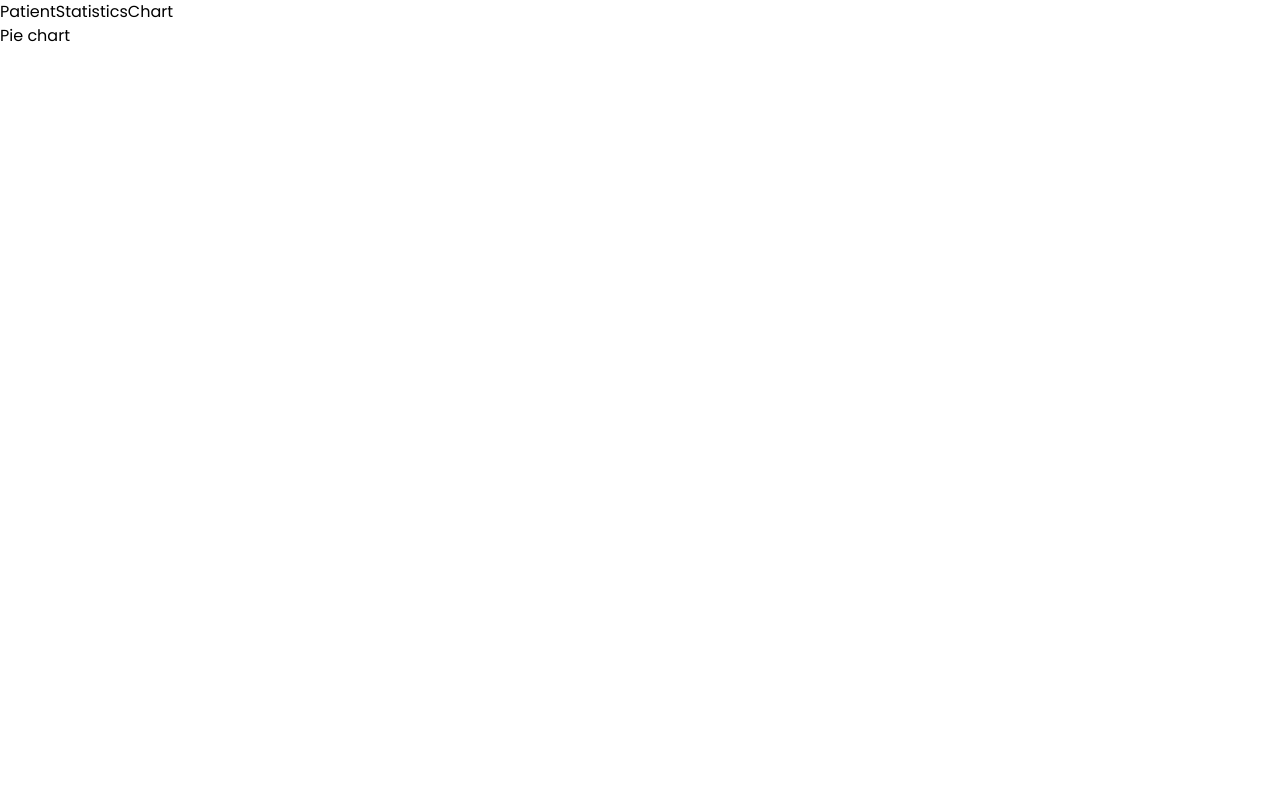
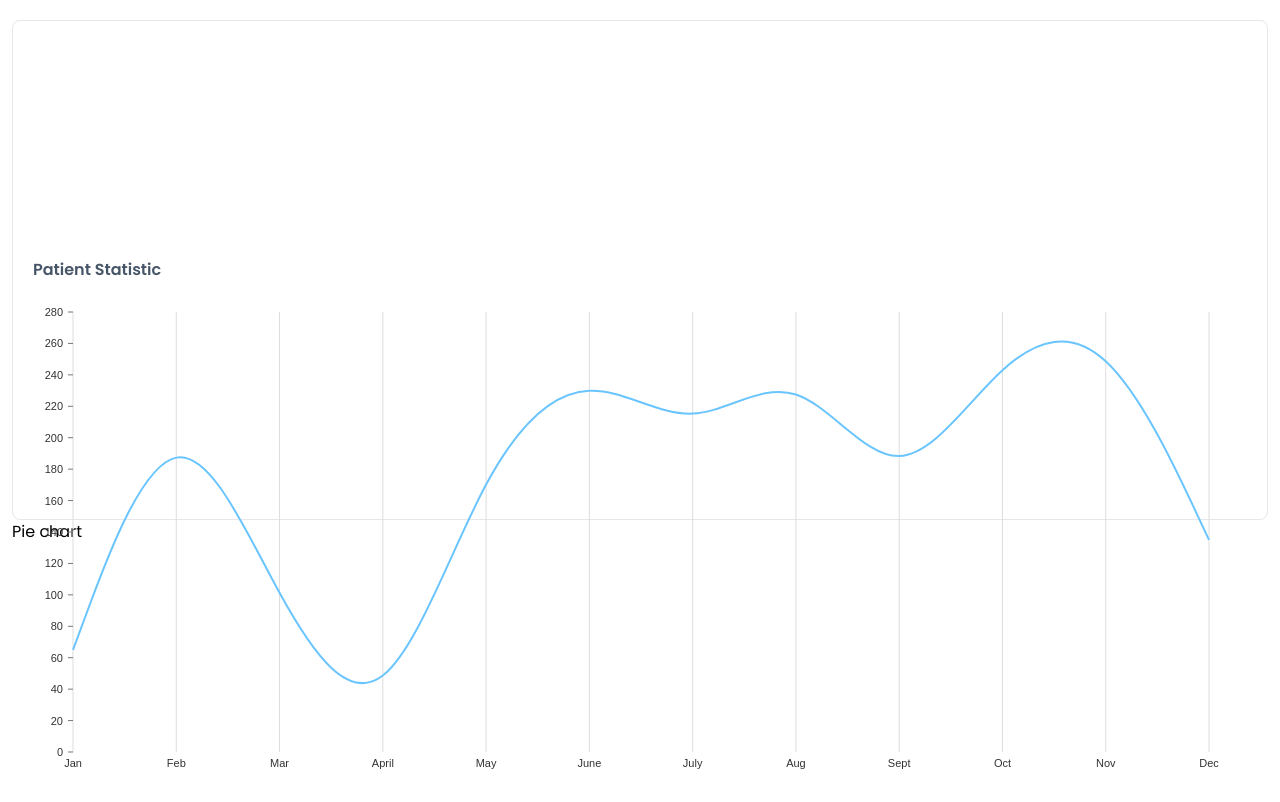
Before and after one commit to zreonx/hms-dashboard, a React (Vite) app in the folder frontend/: page / in a window 1280 px wide. Built offline with nearby package versions, Linux system fonts and the light colour scheme; a web font is replaced by a local one.

Commit message:
Line Graph Patient Statistic
Installed Line nivo

```diff
--- a/frontend/package.json
+++ b/frontend/package.json
@@ -12,6 +12,7 @@
   "dependencies": {
     "@nivo/bar": "^0.86.0",
     "@nivo/core": "^0.86.0",
+    "@nivo/line": "^0.86.0",
     "@nivo/pie": "^0.86.0",
     "react": "^18.2.0",
     "react-dom": "^18.2.0"
--- a/frontend/src/App.jsx
+++ b/frontend/src/App.jsx
@@ -10,10 +10,10 @@ const App = () => {
         <CardTotals />
         <CardTotals />
       </div> */}
-      <div>
-        <div>
-          <PatientStatisticsChart />
-        </div>
+
+        <div className=" py-5 px-3 flex flex-col justify-center align-center">
+        <PatientStatisticsChart/>
+
         <div>Pie chart</div>
       </div>
     </>
--- a/frontend/src/components/PatientStatisticsChart.jsx
+++ b/frontend/src/components/PatientStatisticsChart.jsx
@@ -1,5 +1,122 @@
+import { ResponsiveLine } from '@nivo/line';
+const data =
+  [
+    {
+      "id": "Patient",
+      "color": "hsl(230, 70%, 50%)",
+      "data": [
+        {
+          "x": "Jan",
+          "y": 65
+        },
+        {
+          "x": "Feb",
+          "y": 242
+        },
+        {
+          "x": "Mar",
+          "y": 91
+        },
+        {
+          "x": "April",
+          "y": 2
+        },
+        {
+          "x": "May",
+          "y": 193
+        },
+        {
+          "x": "June",
+          "y": 247
+        },
+        {
+          "x": "July",
+          "y": 198
+        },
+        {
+          "x": "Aug",
+          "y": 253
+        },
+        {
+          "x": "Sept",
+          "y": 155
+        },
+        {
+          "x": "Oct",
+          "y": 257
+        },
+        {
+          "x": "Nov",
+          "y": 275
+        },
+        {
+          "x": "Dec",
+          "y": 135
+        }
+      ]
+    }
+  ]
+;
 const PatientStatisticsChart = () => {
-  return <div>PatientStatisticsChart</div>;
+  const LineChart = () => (
+    <ResponsiveLine
+      data={data}
+      margin={{ top: 10, right: 60, bottom: 50, left: 60 }}
+      xScale={{ type: 'point' }}
+      yScale={{
+        type: 'linear',
+        min: 'auto',
+        max: 'auto',
+        stacked: true,
+        reverse: false
+      }}
+      yFormat=" >-.2f"
+      curve = 'basis'
+      axisTop={null}
+      axisRight={null}
+      axisBottom={{
+        tickSize: 0,
+        tickPadding: 5,
+        tickRotation: 0,
+        legend: '',
+        legendOffset: 36,
+        legendPosition: 'left',
+        truncateTickAt: 0
+      }}
+      axisLeft={{
+        tickSize: 5,
+        tickPadding: 5,
+        tickRotation: 0,
+        legend: '',
+        legendOffset: -40,
+        legendPosition: 'middle',
+        truncateTickAt: 0
+      }}
+      enableCrosshair={false}
+      enableGridY={false}
+      colors={['#6ac5fe']}
+      colorBy="index"
+      enablePoints={false}
+      pointSize={10}
+      pointColor={{ theme: 'background' }}
+      pointBorderWidth={2}
+      pointBorderColor={{ from: 'serieColor' }}
+      pointLabel="data.yFormatted"
+      pointLabelYOffset={-100}
+      enableTouchCrosshair={true}
+      useMesh={true}
+
+    />
+
+  );
+
+  return (
+
+    <div className='h-[500px] border rounded-lg flex flex-col justify-center align-center '>
+    <div className="flex flex-rox justify-between px-5 py-5"><h3 className=' font-semibold text-slate-600'>Patient Statistic</h3></div>
+    <LineChart/>
+    </div>
+  );
 };
 
 export default PatientStatisticsChart;
--- /dev/null
+++ b/frontend/src/components/reference.jsx
@@ -0,0 +1,66 @@
+import { ResponsiveBar } from '@nivo/bar'
+const data = [
+    {
+      month: "Jan",
+      patient: 100
+    },
+    {
+      month: "Feb",
+      patient: 150
+    },
+    {
+      month: "Mar",
+      patient: 20
+    },
+    {
+      month: "April",
+      patient: 78
+    },
+    {
+      month: "May",
+      patient: 71
+    },
+    {
+      month: "June",
+      patient: 56
+    },
+    {
+      month: "July",
+      patient: 1
+    }
+  ];
+const PatientStatisticsChart = () => {
+    const Bar = () => {
+        return (
+          <ResponsiveBar
+            data={data}
+            keys={["patient"]}
+            indexBy="month"
+            margin={{ top: 50, right: 50, bottom: 50, left: 80 }}
+            padding={0.4}
+            valueScale={{ type: "linear" }}
+            colors="#3182CE"
+            animate={true}
+            enableLabel={false}
+            axisTop={null}
+            axisRight={null}
+            axisLeft={{
+              tickSize: 5,
+              tickPadding: 5,
+              tickRotation: 0,
+              legend: "Number of patients",
+              legendPosition: "middle",
+              legendOffset: -55
+            }}
+          />
+        );
+      };
+  return (
+
+    <div className='h-[500px] border rounded-lg flex flex-col justify-center align-center'>
+     <Bar/>
+    </div>
+  )
+}
+
+export default PatientStatisticsChart
```
Also changed, not shown: 1 other file (tests, documents, lock files or other folders).
